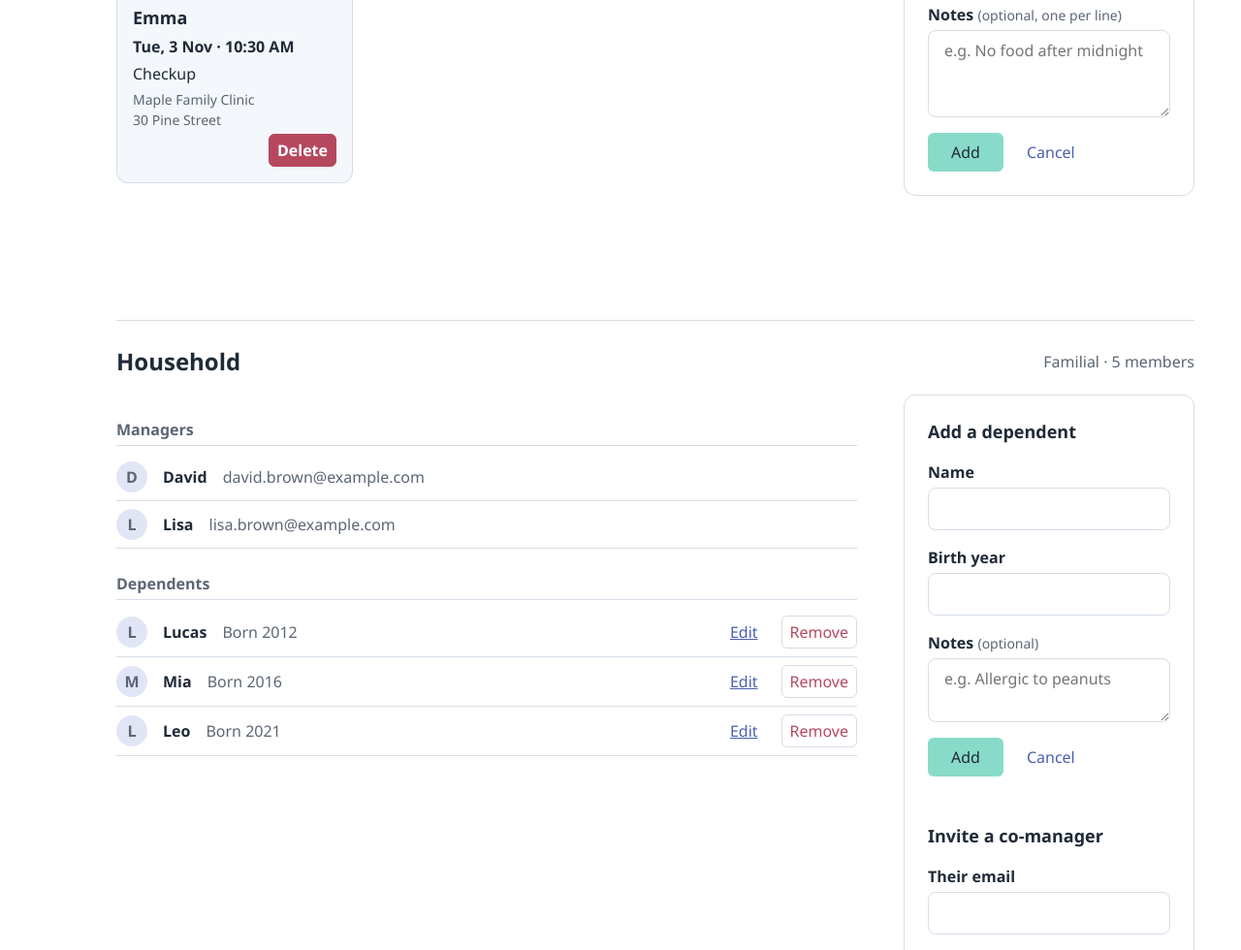
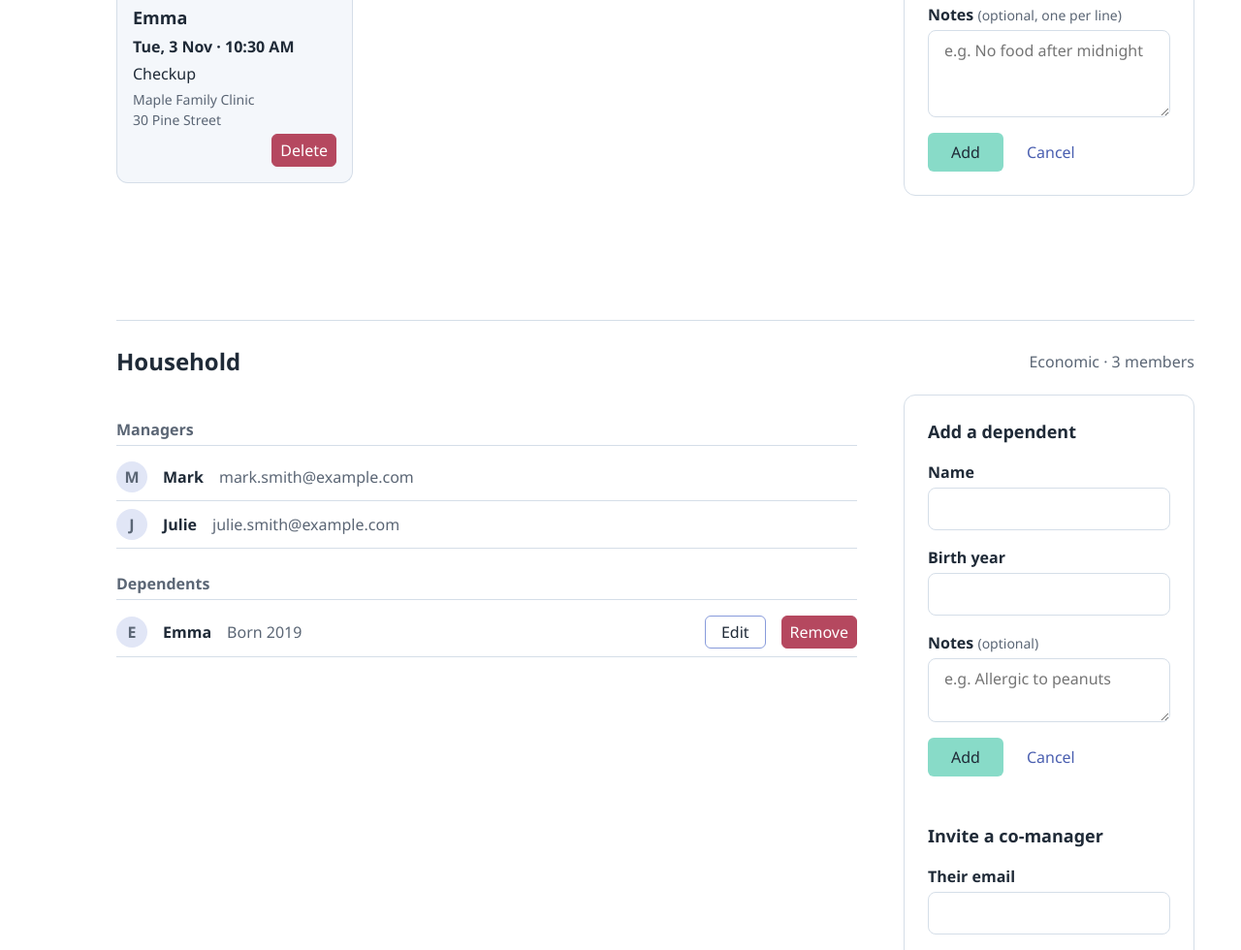
Before and after one commit to yannickhhn/CareCircle, a plain HTML site: page public/app/dashboard.html in a window 1280 px wide. Shown: the part 1585-2565 px from the top of the page at 97% size. Drawn offline with Linux system fonts and the light colour scheme.

Commit message:
Household Data Importation

```diff
--- a/public/app/dashboard.html
+++ b/public/app/dashboard.html
@@ -272,51 +272,18 @@
             <section id="household" class="app-section" aria-labelledby="household-title">
                 <div class="section-head">
                     <h2 id="household-title">Household</h2>
-                    <p class="plan-line">Familial · 5 members</p>
+                    <p class="plan-line"></p>
                 </div>
 
                 <div class="section-body">
                     <div class="member-lists">
                         <!-- Managers: everyone who can see and edit this household -->
                         <h3>Managers</h3>
-                        <ul class="member-list" id="manager-list">
-                            <li class="member-row">
-                                <span class="avatar" aria-hidden="true">D</span>
-                                <span class="member-name">David</span>
-                                <span class="member-detail">david.brown@example.com</span>
-                            </li>
-                            <li class="member-row">
-                                <span class="avatar" aria-hidden="true">L</span>
-                                <span class="member-name">Lisa</span>
-                                <span class="member-detail">lisa.brown@example.com</span>
-                            </li>
-                        </ul>
+                        <ul class="member-list" id="manager-list"></ul>
 
                         <!-- Dependents: the people being cared for, with Edit and Remove -->
                         <h3>Dependents</h3>
-                        <ul class="member-list" id="dependent-list">
-                            <li class="member-row">
-                                <span class="avatar" aria-hidden="true">L</span>
-                                <span class="member-name">Lucas</span>
-                                <span class="member-detail">Born 2012</span>
-                                <button type="button" class="btn-text">Edit<span class="visually-hidden"> Lucas</span></button>
-                                <button type="button" class="delete-btn">Remove<span class="visually-hidden"> Lucas</span></button>
-                            </li>
-                            <li class="member-row">
-                                <span class="avatar" aria-hidden="true">M</span>
-                                <span class="member-name">Mia</span>
-                                <span class="member-detail">Born 2016</span>
-                                <button type="button" class="btn-text">Edit<span class="visually-hidden"> Mia</span></button>
-                                <button type="button" class="delete-btn">Remove<span class="visually-hidden"> Mia</span></button>
-                            </li>
-                            <li class="member-row">
-                                <span class="avatar" aria-hidden="true">L</span>
-                                <span class="member-name">Leo</span>
-                                <span class="member-detail">Born 2021</span>
-                                <button type="button" class="btn-text">Edit<span class="visually-hidden"> Leo</span></button>
-                                <button type="button" class="delete-btn">Remove<span class="visually-hidden"> Leo</span></button>
-                            </li>
-                        </ul>
+                        <ul class="member-list" id="dependent-list"></ul>
 
                         <!-- Plan full message: shown when the free-tier limit is reached -->
                         <p class="plan-full" id="plan-full" hidden>Your plan is full (8 of 8). Upgrade to add more people.</p>
--- a/public/css/dashboard.css
+++ b/public/css/dashboard.css
@@ -250,13 +250,14 @@
 /* Text buttons */
 .delete-btn {
     padding: var(--space-xs) var(--space-sm);
-    border: 1px solid var(--border);
+    border: 1px solid var(--error-text);
     border-radius: 6px;
-    background: none;
-    color: var(--error-text);
+    background-color: var(--error-text);
+    color: var(--bg-page);
+    font-weight: 600;
 }
 .delete-btn:hover {
-    background-color: var(--card-rose);
+    filter: brightness(0.9);
 }
 .btn-text {
     padding: var(--space-xs) var(--space-sm);
@@ -391,14 +392,6 @@
 .appt-card .delete-btn {
     align-self: flex-end;
     margin-top: auto;
-    border-color: var(--error-text);
-    background-color: var(--error-text);
-    color: var(--bg-page);
-    font-weight: 600;
-}
-.appt-card .delete-btn:hover {
-    background-color: var(--error-text);
-    filter: brightness(0.9);
 }
 
 /* Household members */
@@ -409,6 +402,10 @@
     gap: var(--space-sm) var(--space-md);
     padding: var(--space-sm) 0;
     border-bottom: 1px solid var(--border);
+}
+.member-row .btn-outline {
+    background: none;
+    color: var(--text-primary);
 }
 .member-name {
     font-weight: 700;
--- a/public/js/dashboard.js
+++ b/public/js/dashboard.js
@@ -26,9 +26,14 @@ function toTimeString(date) {
     return hours + ":" + minutes;
 }
 
+// Returns text with its first letter in capitals ("familial" becomes "Familial")
+function capitalize(text) {
+    return text.charAt(0).toUpperCase() + text.slice(1);
+}
+
 // Fills the header with the household's name, plan, member count and today's date
 function renderHeader(household) {
-    const plan = household.plan.charAt(0).toUpperCase() + household.plan.slice(1);
+    const plan = capitalize(household.plan);
     const memberCount = household.managerIds.length + household.dependents.length;
     const today = new Date();
 
@@ -265,6 +270,51 @@ function createPlace(address) {
     return place;
 }
 
+// Draws the household section: plan line, managers with their email, and dependents with Edit and Remove
+function renderHousehold(household) {
+    const memberCount = household.managerIds.length + household.dependents.length;
+    document.querySelector("#household .plan-line").textContent =
+        capitalize(household.plan) + " · " + memberCount + " members";
+
+    const managerList = document.getElementById("manager-list");
+    managerList.textContent = "";
+    household.managerIds.forEach(function (managerId) {
+        const manager = data.managers.find(function (m) {
+            return m.id === managerId;
+        });
+        managerList.appendChild(createMemberRow(manager.firstName, manager.email));
+    });
+
+    const dependentList = document.getElementById("dependent-list");
+    dependentList.textContent = "";
+    household.dependents.forEach(function (dependent) {
+        const firstName = dependent.name.split(" ")[0];
+        const row = createMemberRow(firstName, "Born " + dependent.birthYear);
+        row.append(
+            createRowButton("btn-outline", "Edit", firstName),
+            createRowButton("delete-btn", "Remove", firstName)
+        );
+        dependentList.appendChild(row);
+    });
+}
+
+// Returns one member row: avatar with the first letter, name, and a detail (email or birth year)
+function createMemberRow(name, detail) {
+    const row = makeElement("li", "member-row");
+    const avatar = makeElement("span", "avatar", name.charAt(0));
+    avatar.setAttribute("aria-hidden", "true");
+    row.append(avatar, makeElement("span", "member-name", name), makeElement("span", "member-detail", detail));
+    return row;
+}
+
+// Returns a row button like "Edit", with the person's name added for screen readers ("Edit Lucas")
+function createRowButton(className, label, name) {
+    const button = makeElement("button", className, label);
+    button.type = "button";
+    button.appendChild(makeElement("span", "visually-hidden", " " + name));
+    return button;
+}
+
 // Loads all the data, finds the current household and draws the dashboard
 async function loadData() {
     try {
@@ -280,6 +330,7 @@ async function loadData() {
         renderHeader(household);
         renderMedications(household);
         renderAppointments(household);
+        renderHousehold(household);
     } catch (error) {
         console.error(error);
     }
```
